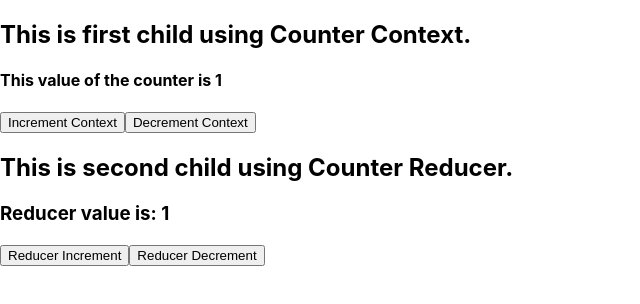
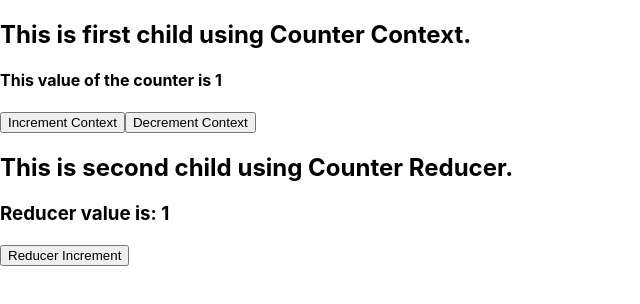
Before and after one commit to asadadi786/bootcamp_react_contextreducer_hooks_C5, a React (Create React App) app: page / in a window 1280 px wide. Shown: the top 304 px of the page, without its empty margins (0-640 px from the left). Built offline with nearby package versions, Linux system fonts and the light colour scheme.

Commit message:
update Child2.js and CounterReducter.js

```diff
--- a/src/Child2.js
+++ b/src/Child2.js
@@ -11,7 +11,6 @@ const Child2 = () => {
              <h2>This is second child using Counter Reducer. </h2>
             <h3>Reducer value is: {state}</h3>
             <button onClick={()=>dispatch('INCREMENT')}> Reducer Increment  </button>
-            <button onClick={()=>dispatch('DECREMENT')}> Reducer Decrement  </button>
 
         </div>
     );
--- a/src/CountReducer.js
+++ b/src/CountReducer.js
@@ -1,12 +1,9 @@
+
 const countReducer = (state, action) => {
     switch (action)
     {
         case 'INCREMENT':
             return state + 1
-        case 'DECREMENT':
-            return state - 1
-        default:
-             throw new Error
 
 
     }
```
